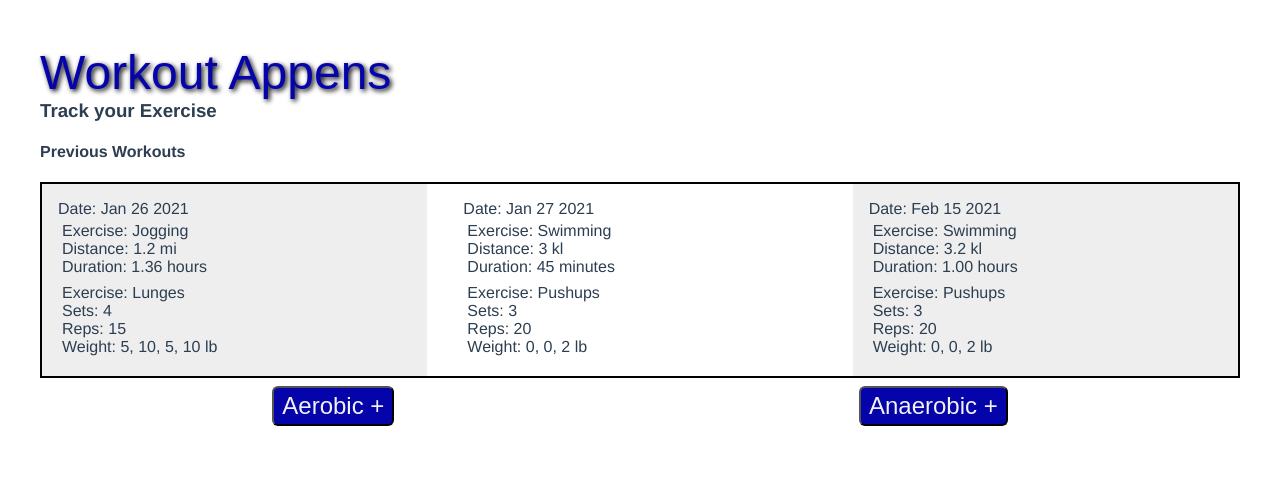
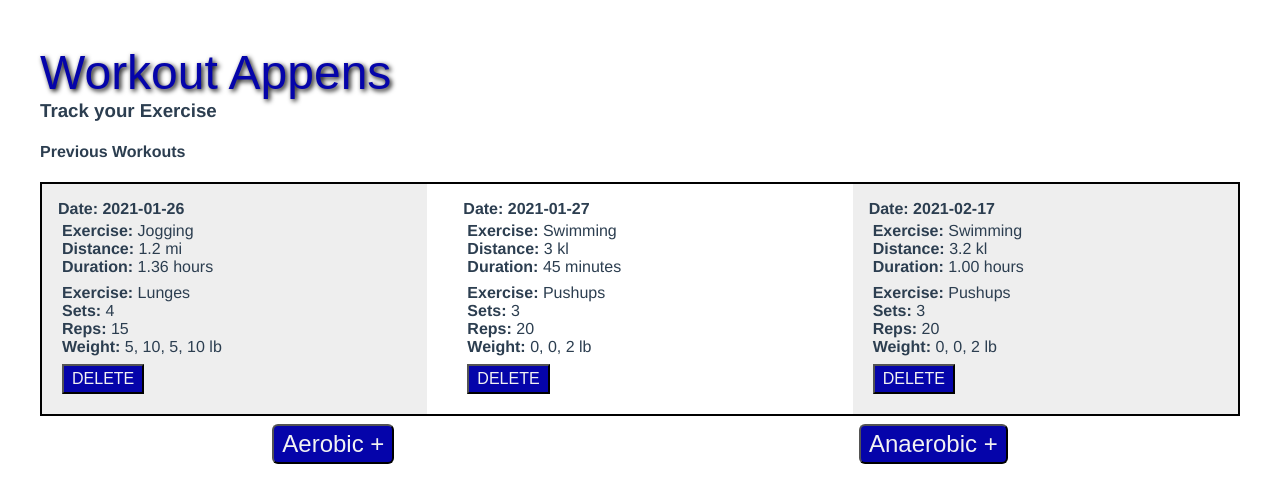
Before and after one commit to timetoady/workout-vue2, a Vue app: page / in a window 1280 px wide. Shown: the top 502 px of the page. Built offline with nearby package versions, Linux system fonts and the light colour scheme.

Commit message:
delete buttons, styling, duraction check added

```diff
--- a/src/App.vue
+++ b/src/App.vue
@@ -1,7 +1,7 @@
 <template>
   <div id="app">
     <h1 class="title">Workout Appens</h1>
-    <workout :workouts="sessions" />
+    <workout :workouts="sessions" @delete:session="deleteSession" />
     <add-workout @add:item="addItem"/>
       <div id="currentSession">
 
@@ -35,6 +35,7 @@
 
          </div>
         <button @click="completeSess" class="completeButton">Complete</button>
+        <button @click="currentSess = {}" class="completeButton">Clear</button>
        </div>
 
 
@@ -47,7 +48,9 @@
 <script>
 import Workout from "./components/Workout.vue";
 import AddWorkout from './components/AddWorkout.vue';
+//Next: validation for entry fields
 
+//Styling fixes, espeically for previous workouts added
 
 export default {
   name: "App",
@@ -61,7 +64,7 @@ export default {
       sessions: [
         {
           id: 1,
-          date: "Jan 26 2021",
+          date: "2021-01-26",
           exersizes: [
             {
 
@@ -84,7 +87,7 @@ export default {
         },
         {
           id: 2,
-          date: "Jan 27 2021",
+          date: "2021-01-27",
           exersizes: [
             {
 
@@ -107,7 +110,7 @@ export default {
         },
                 {
           id: 3,
-          date: "Feb 15 2021",
+          date: "2021-02-17",
           exersizes: [
             {
 
@@ -181,7 +184,9 @@ export default {
       let timeInMinutes2 = (parseInt(hours2) * 60) + parseInt(minutes2)
       let theDiff = timeInMinutes2 - timeInMinutes1
       const diffInHours = (theDiff / 60)
-      if (diffInHours < 1) {
+      if (isNaN(diffInHours) || diffInHours <= 0) {
+        return "Time not set."
+      } else if (diffInHours < 1) {
         return `${theDiff.toFixed(2)} minutes`
       } else{
         return `${diffInHours.toFixed(2)} hours`
@@ -197,6 +202,11 @@ export default {
     },
     giveRandom(max) {
       return Math.floor(Math.random() * Math.floor(max));
+    },
+    deleteSession(id){
+      this.sessions = this.sessions.filter(
+        session => session.id !== id
+      )
     }
   }
 };
@@ -209,6 +219,9 @@ export default {
   padding: .3rem;
   margin: 0 auto;
   color: #2c3e50;
+}
+#sessionDisplay{
+  transition: 400ms ease-in-out;
 }
 .title{
   margin-bottom: 0;
@@ -224,6 +237,10 @@ export default {
   padding: 0.25rem 0.5rem;
   background-color: #0504aa;
   color: #f2f2f2;
+  margin-top: .4rem;
+  margin-left: .4rem;
+  border-radius: 6px;
+  cursor: pointer;
 }
 .exerciseList{
   display: flex;
@@ -235,5 +252,9 @@ export default {
 }
 .exerSet{
   padding: 1rem;
+  border: 2px dashed #e2e2e2
+}
+.exerSet h5{
+  margin: .25rem 0
 }
 </style>
--- a/src/components/AddWorkout.vue
+++ b/src/components/AddWorkout.vue
@@ -176,6 +176,7 @@ div#addAnaerobic {
   background-color: #0504aa;
   color: #f2f2f2;
   border-radius: 6px;
+  cursor: pointer;
 }
 .addButton {
   font-size: 1rem;
@@ -185,7 +186,10 @@ div#addAnaerobic {
   color: #f2f2f2;
   align-self: right;
   margin-top: 0.5rem;
+  cursor: pointer;
+
 }
+
 .distanceDiv {
   display: flex;
   justify-content: space-between;
--- a/src/components/Workout.vue
+++ b/src/components/Workout.vue
@@ -5,20 +5,24 @@
     <div id="sessionHistory">
       <h4>Previous Workouts</h4>
       <div class="historyGrid">
+        <div v-if="workouts.length === 0">
+          <h3>No sessions currently in history.</h3>
+        </div>
         <ul v-for="session in workouts" :key="session.id">
-          <li>Date: {{ session.date }}</li>
+          <li><strong>Date: {{ session.date }}</strong></li>
           <div class="aExercise">
             <template
               v-for="(stuff, index) in session.exersizes.filter(
                 (item) => item.exType === 'aerobic'
               )"
             >
-              <li :key="`exersize-${index}`">Exercise: {{ stuff.exercise }}</li>
-              <li :key="`distance-${index}`">Distance: {{ stuff.distance }}  {{ stuff.distanceType }}</li>
+              <li :key="`exersize-${index}`"><strong>Exercise: </strong>{{ stuff.exercise }}</li>
+              <li :key="`distance-${index}`"><strong>Distance: </strong>{{ stuff.distance }}  {{ stuff.distanceType }}</li>
               <li :key="`duration-${index}`">
-                Duration: {{ stuff.duration }}
+                <strong>Duration: </strong>{{ stuff.duration }}
               </li>
             </template>
+
           </div>
 
           <div class="aExercise">
@@ -28,13 +32,14 @@
               )"
               class="aExercise"
             >
-              <li :key="`exercise-${index}`">Exercise: {{ stuff.exercise }}</li>
-              <li :key="`sets-${index}`">Sets: {{ stuff.sets }}</li>
-              <li :key="`reps-${index}`">Reps: {{ stuff.reps }}</li>
+              <li :key="`exercise-${index}`"><strong>Exercise: </strong>{{ stuff.exercise }}</li>
+              <li :key="`sets-${index}`"><strong>Sets: </strong>{{ stuff.sets }}</li>
+              <li :key="`reps-${index}`"><strong>Reps: </strong>{{ stuff.reps }}</li>
               <li :key="`weight-${index}`">
-                Weight: {{ stuff.weight }} {{ stuff.weightType }}
+                <strong>Weight: </strong>{{ stuff.weight }} {{ stuff.weightType }}
               </li>
             </template>
+            <button @click="$emit('delete:session', session.id)" class="deleteButton">DELETE</button>
           </div>
         </ul>
       </div>
@@ -96,4 +101,18 @@ div.historyGrid ul{
 .aExercise {
   padding: 0.25rem;
 }
+.deleteButton{
+    font-size: 1rem;
+  padding: 0.25rem 0.5rem;
+
+  background-color: #0504aa;
+  color: #f2f2f2;
+  align-self: right;
+  margin-top: 0.5rem;
+  cursor: pointer;
+}
+button.deleteButton:hover {
+    transition: 500ms;
+    color: red;
+}
 </style>
```
